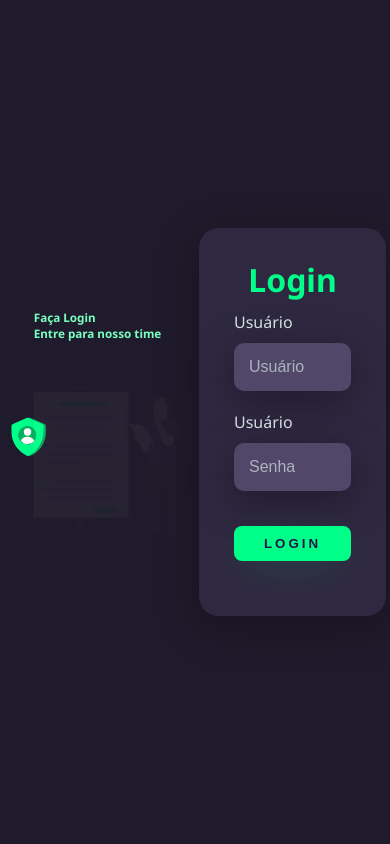
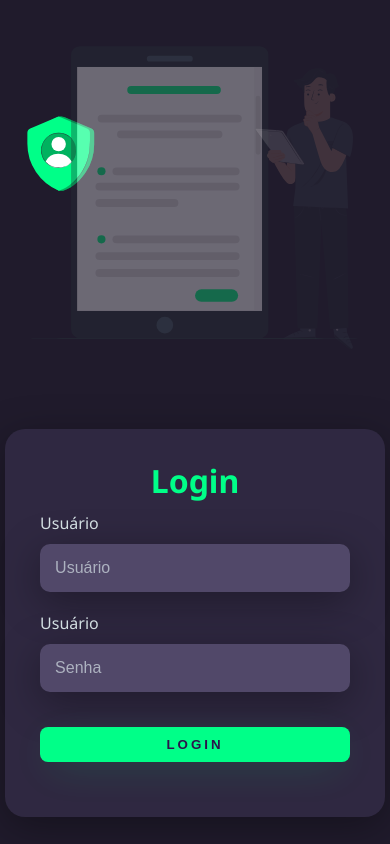
Before and after one commit to luis-henrique-carvalho/TELA-DE-LOGIN-COM-TEMA-DARK---HTML---CSS, a plain HTML site: page index.html in a window 390 px wide. Drawn offline with Linux system fonts and the light colour scheme.

Commit message:
:iphone: Style: css correction and responsiveness addition

```diff
--- a/styles.css
+++ b/styles.css
@@ -10,6 +10,11 @@ body {
   --color-secundary: #00ff88;
   --color-gray: #f0ffffde;
   --color-btn: #2b134b;
+  background-color: var(--color-bg);
+}
+
+body * {
+  box-sizing: border-box;
 }
 
 .main-login {
@@ -19,6 +24,7 @@ body {
   display: flex;
   justify-content: center;
   align-items: center;
+  gap: 5%;
 }
 
 .left-login {
@@ -35,8 +41,9 @@ body {
   font-size: 3vw;
 }
 
-,.left-login-img {
+.left-login-img {
   width: 35vw;
+  margin-top: -5%;
 }
 
 .right-login {
@@ -48,7 +55,7 @@ body {
 }
 
 .card-login {
-  width: 60%;
+  width: 80%;
   display: flex;
   flex-direction: column;
   justify-content: center;
@@ -111,3 +118,38 @@ body {
   cursor: pointer;
   box-shadow: 0px 10px 40px -12px #00ff8052;
 }
+
+@media screen and (max-width: 950px) {
+  .card-login {
+    width: 85%;
+  }
+}
+
+@media screen and (max-width: 600px) {
+  .main-login {
+    flex-direction: column;
+    align-items: center;
+    justify-content: center;
+  }
+
+  .left-login > h1 {
+    display: none;
+  }
+
+  .left-login {
+    width: 100%;
+    height: auto;
+  }
+
+  .left-right {
+    width: 100%;
+    height: auto;
+  }
+
+  .left-login img {
+    width: 45vh;
+  }
+  .card-login {
+    width: 90%;
+  }
+}
```
